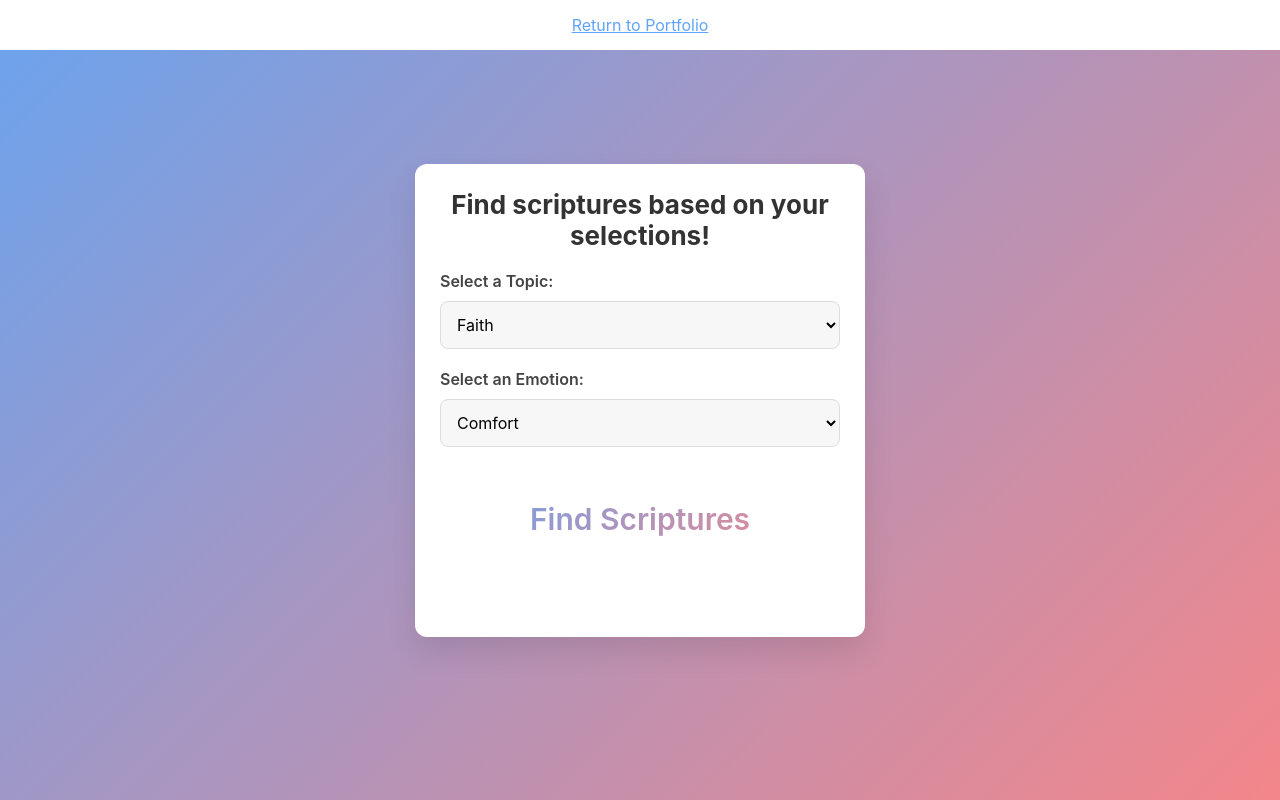
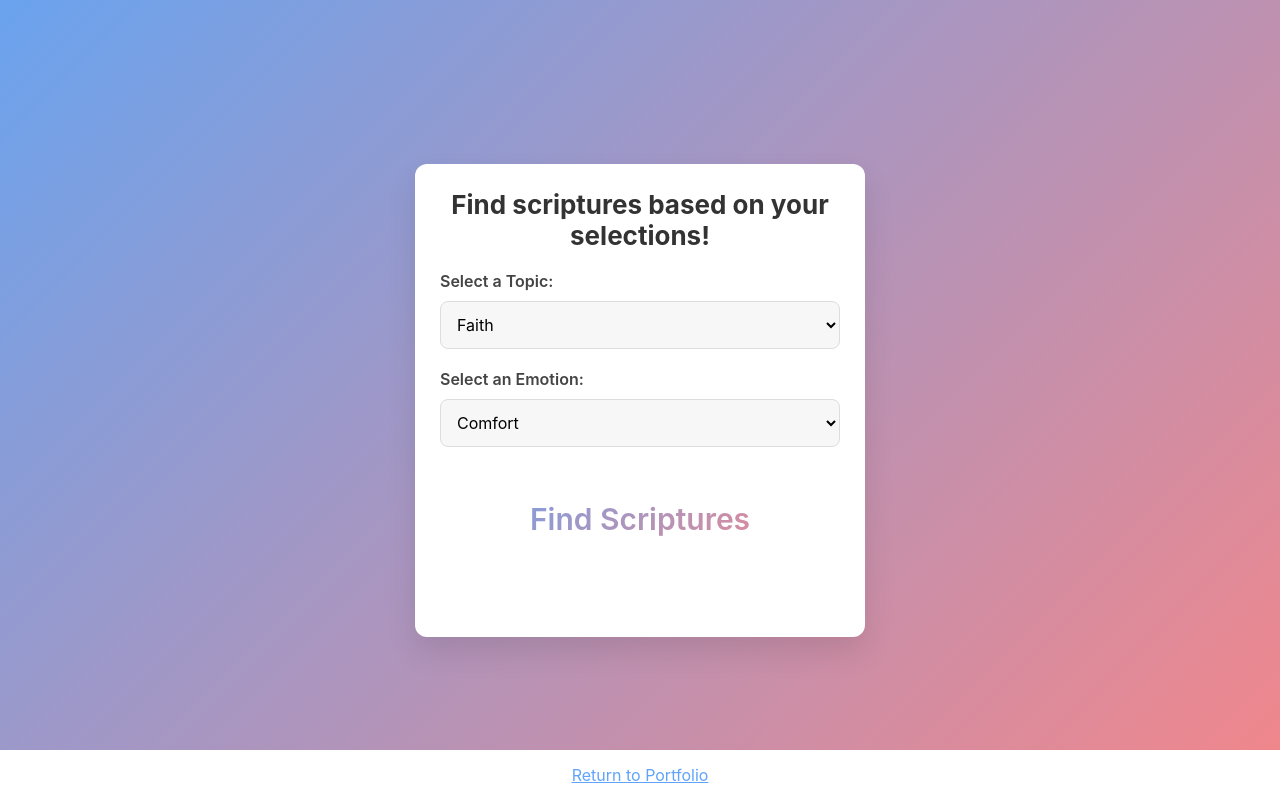
Before and after one commit to PorterGrantW/IS201FinalProject, a plain HTML site: page Web-App-Scripture-Provider.html in a window 1280 px wide. Drawn offline with Linux system fonts and the light colour scheme.

Commit message:
Add files via upload

```diff
--- a/Web-App-Scripture-Provider.html
+++ b/Web-App-Scripture-Provider.html
@@ -145,9 +145,9 @@ Scripture generator app created using AI (Copilot and ChatGPT)
               background-color: #eef2f7;
           }
 
-          .header-button {
+          .footer-button {
               position: fixed;
-              top: 0px;
+              bottom: 0px;
               /* max-width: 450px; */
               width: 100%;
               background: #fff;
@@ -161,7 +161,7 @@ Scripture generator app created using AI (Copilot and ChatGPT)
       </style>
   </head>
   <body>
-    <div class="header-button">
+    <div class="footer-button">
         <a href="./portfolio.html" style="color: rgb(96, 163, 250);">Return to Portfolio</a>
     </div>
       <div class="container">
```
